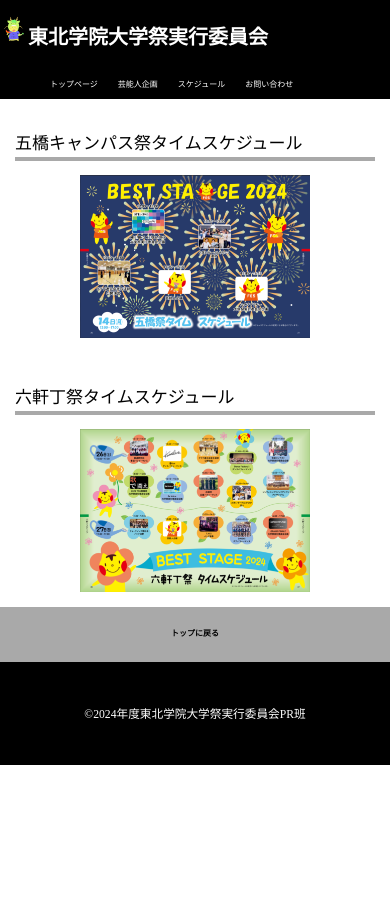
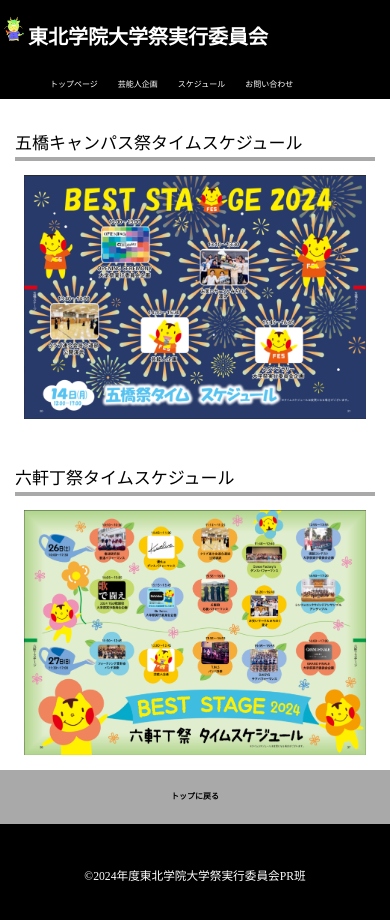
Before and after one commit to nobekawashuto/2024TGUFES, a Next.js app in the folder tgufes/: page /timeSche in a window 390 px wide. Shown: the top 920 px of the page. Before the commit the page ends 844 px from the top, so only its background shows below. Built offline with nearby package versions, Linux system fonts and the light colour scheme; a web font is replaced by a local one.

Commit message:
スケジュールページのレスポンシブ調整です

```diff
--- a/tgufes/src/styles/globals.css
+++ b/tgufes/src/styles/globals.css
@@ -955,8 +955,8 @@ footer p {
   }
 
   .timeImg{
-    width: 229.25px;
-    height: 162.75px;
+    width: 342.875px;
+    height: 244.125px;
   }
 
 
```
